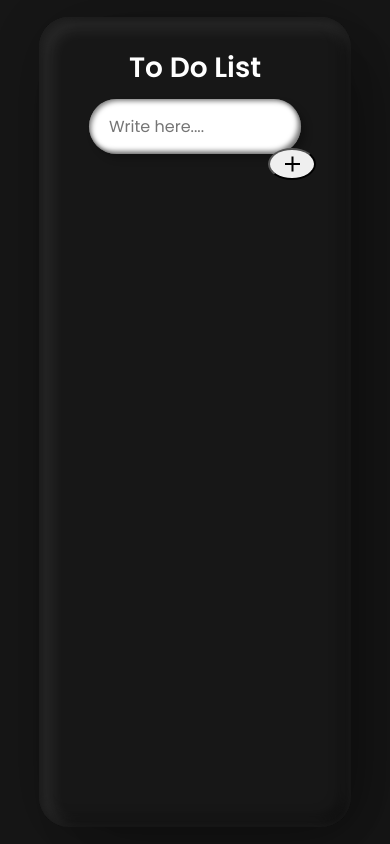
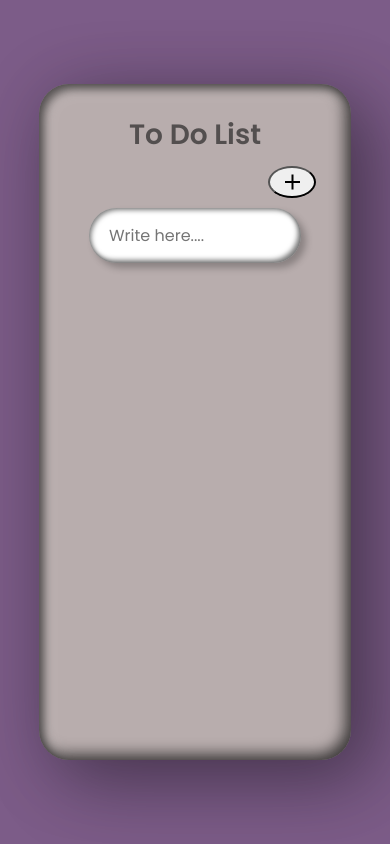
Before and after one commit to VanshikaSabharwal/to-do-list, a plain HTML site: page index.html in a window 390 px wide. Drawn offline with Linux system fonts and the light colour scheme.

Commit message:
5.1.24_v1 fixed the responsiveness and add button

```diff
--- a/index.html
+++ b/index.html
@@ -11,10 +11,10 @@
 <body>
     <div class="container">
         <div class="box">
-            <h2>To Do List</h2>
-            <input type="text" placeholder="Write here...." id="inputBx" required> <div class="add">
+            <h2>To Do List</h2><div class="add">
                 <button> </button>
             </div>
+            <input type="text" placeholder="Write here...." id="inputBx" required>
             <ul id="list"></ul>
 
 
--- a/style.css
+++ b/style.css
@@ -13,14 +13,14 @@ body {
     justify-content: center;
     align-items: center;
     min-height: 100vh;
-    background: #171717;
+    background: #7c5c88;
 }
 
 .container .box {
     position: relative;
     width: 450px;
     height: 550px;
-    background: #171717;
+    background: #b8adad;
     padding: 30px 50px;
     border-radius: 30px;
     box-shadow: 25px 25px 75px rgba(0, 0, 0, 0.25),
@@ -34,7 +34,7 @@ body {
     width: 100%;
     font-weight: 600;
     text-align: center;
-    color: #fff;
+    color: #534f4f;
     font-size: 1.75em;
     margin-bottom: 10px;
 }
@@ -90,7 +90,7 @@ body {
     align-items: center;
     box-shadow:5px 5px 7px rgba(0, 0, 0, 0.25), inset 2px 2px 5px rgba(0, 0, 0, 0.5),
     inset -3px -3px 5px rgba(0, 0, 0, 0.5);
-    background: aqua;
+    background: #cbf1f1;
     margin: 15px 0;
     padding: 10px 10px 10px 45px;
     min-height: 45px;
@@ -106,7 +106,7 @@ body {
     display: flex;
     justify-content: center;
     align-items: center;
-    background: red;
+    background: black;
     border-radius: 50%;
     box-shadow:5px 5px 7px rgba(0, 0, 0, 0.25), inset 2px 2px 5px rgba(255, 255, 255, 0.25),
     inset -3px -3px 5px rgba(0, 0, 0, 0.5);
@@ -154,7 +154,7 @@ body {
 #list{
     position: relative;
     margin-top: 20px;
-    height: 350px;
+    height: 70%;
     overflow-y: auto;
     padding-right: 10px;
 }
@@ -174,12 +174,12 @@ body {
     }
 .container .box {
     width: 80vw;
-    height: 96vh;
+    height: 80vh;
 }
 
         .box .add button {
               left: 79%;
             transform: translateY(-50%);
-            top: 0rem;
+            top: 1rem;
         }
     }
```
